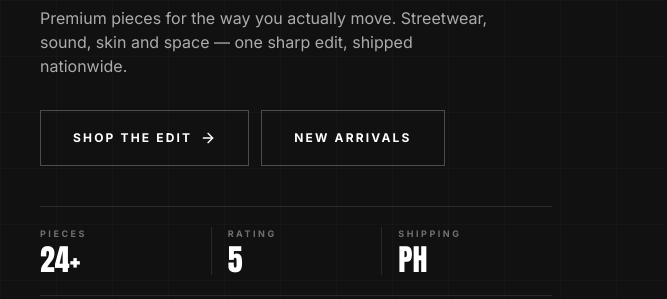
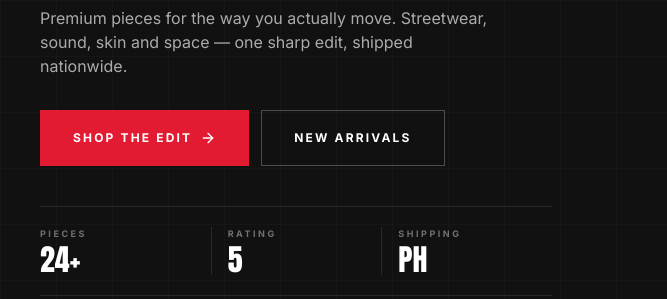
Before and after one commit to mai2231/VYROX, a website with bundled scripts: page index.html in a window 1280 px wide. Shown: the part 553-852 px from the top of the page, 0-667 px from the left. Built offline with nearby package versions, Linux system fonts and the light colour scheme.

Commit message:
swap(hero): remove hover pop from red CTA, keep on outlined button

```diff
--- a/index.html
+++ b/index.html
@@ -336,7 +336,7 @@
         Premium pieces for the way you actually move. Streetwear, sound, skin and space — one sharp edit, shipped nationwide.
       </p>
       <div class="mt-8 flex flex-col gap-3 sm:flex-row anim-fade-up anim-delay-4">
-        <a href="./shop.html" class="btn btn-lg border-white/25 text-white hover:-translate-y-0.5 hover:scale-[1.03] hover:border-red hover:bg-red hover:text-white hover:shadow-lift">Shop the edit
+        <a href="./shop.html" class="btn btn-primary btn-lg">Shop the edit
           <svg class="h-4 w-4" aria-hidden="true"><use href="./assets/icons/lucide-sprite.svg#i-arrow-right"></use></svg>
         </a>
         <a href="./shop.html?sort=newest" class="btn btn-lg border-white/25 text-white hover:-translate-y-0.5 hover:scale-[1.03] hover:border-white hover:bg-white hover:text-ink hover:shadow-lift">New arrivals</a>
```
Also changed, not shown: src/pages/index.html (+1 -1 lines).
